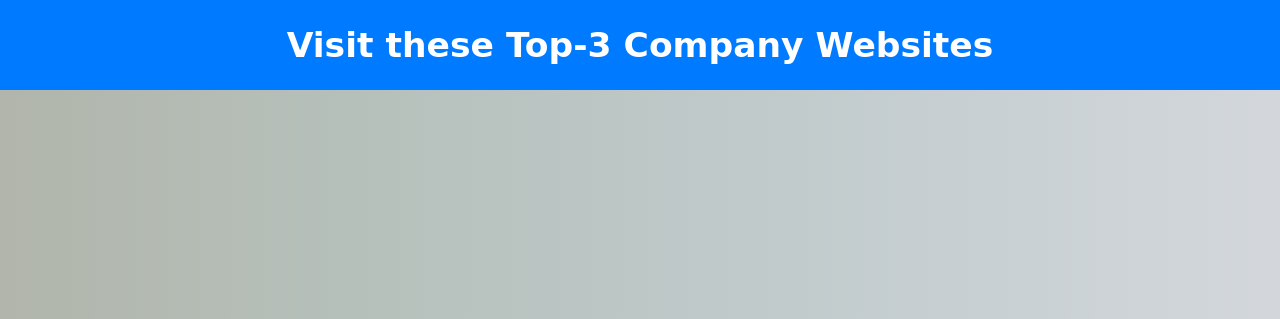
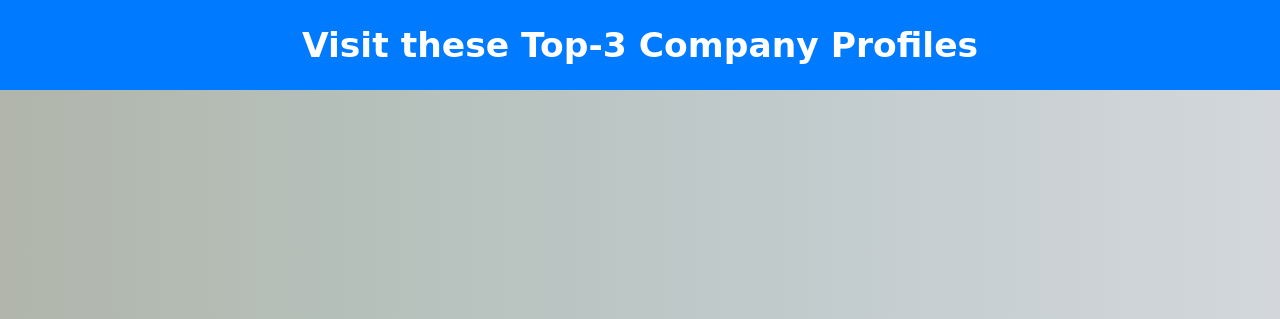
Before and after one commit to saadhussain01306/Company-profiles, a plain HTML site: page index.html in a window 1280 px wide. Shown: the top 319 px of the page. Drawn offline with Linux system fonts and the light colour scheme.

Commit message:
Update index.html

```diff
--- a/index.html
+++ b/index.html
@@ -81,7 +81,7 @@
 <body>
     <header class="header">
         <h1></h1>
-        <h2>Visit these Top-3 Company Websites</h2>
+        <h2>Visit these Top-3 Company Profiles</h2>
     </header>
     <div class="container">
         <div class="icon" onclick="window.location.href='amazon/index.html'">
```
